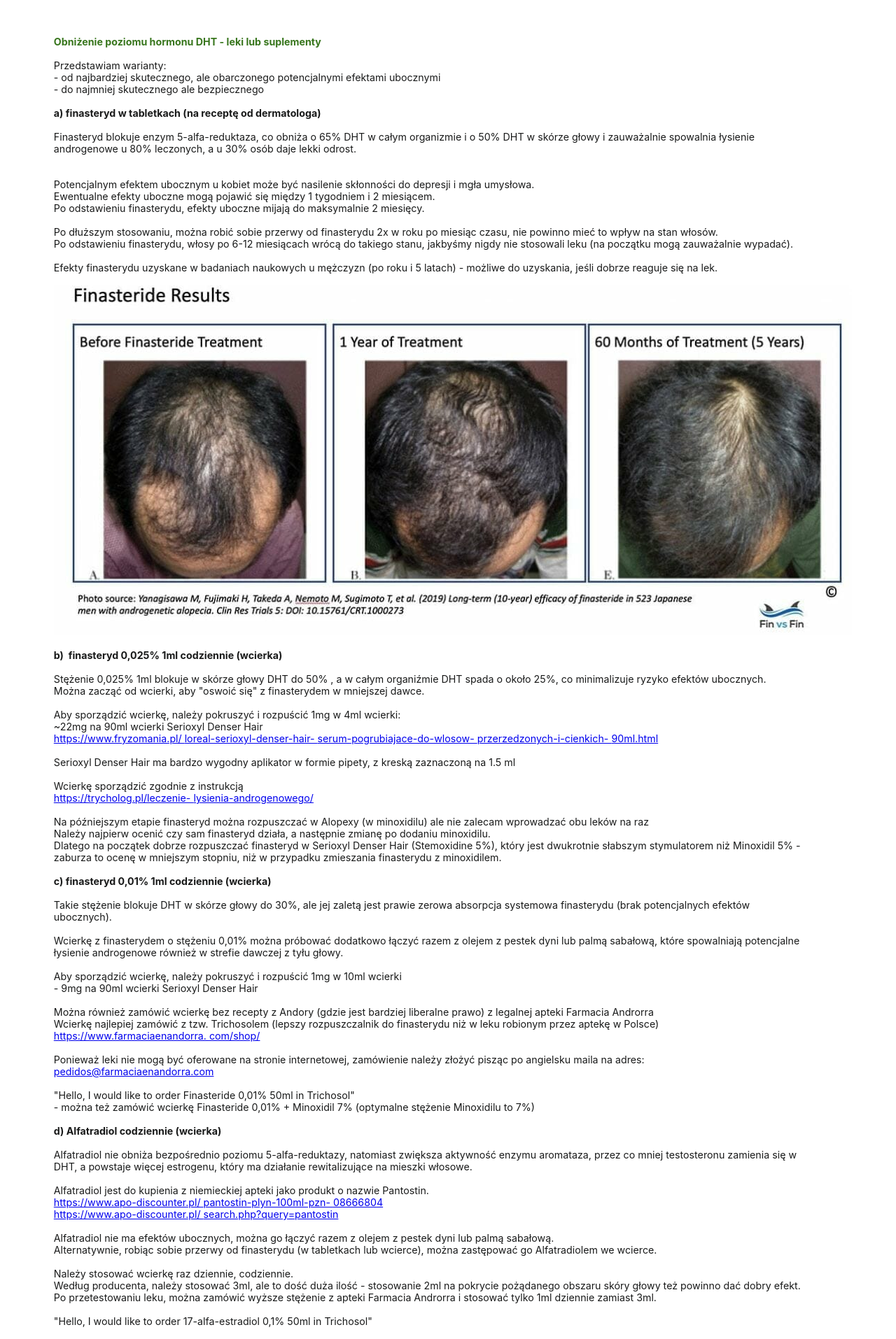
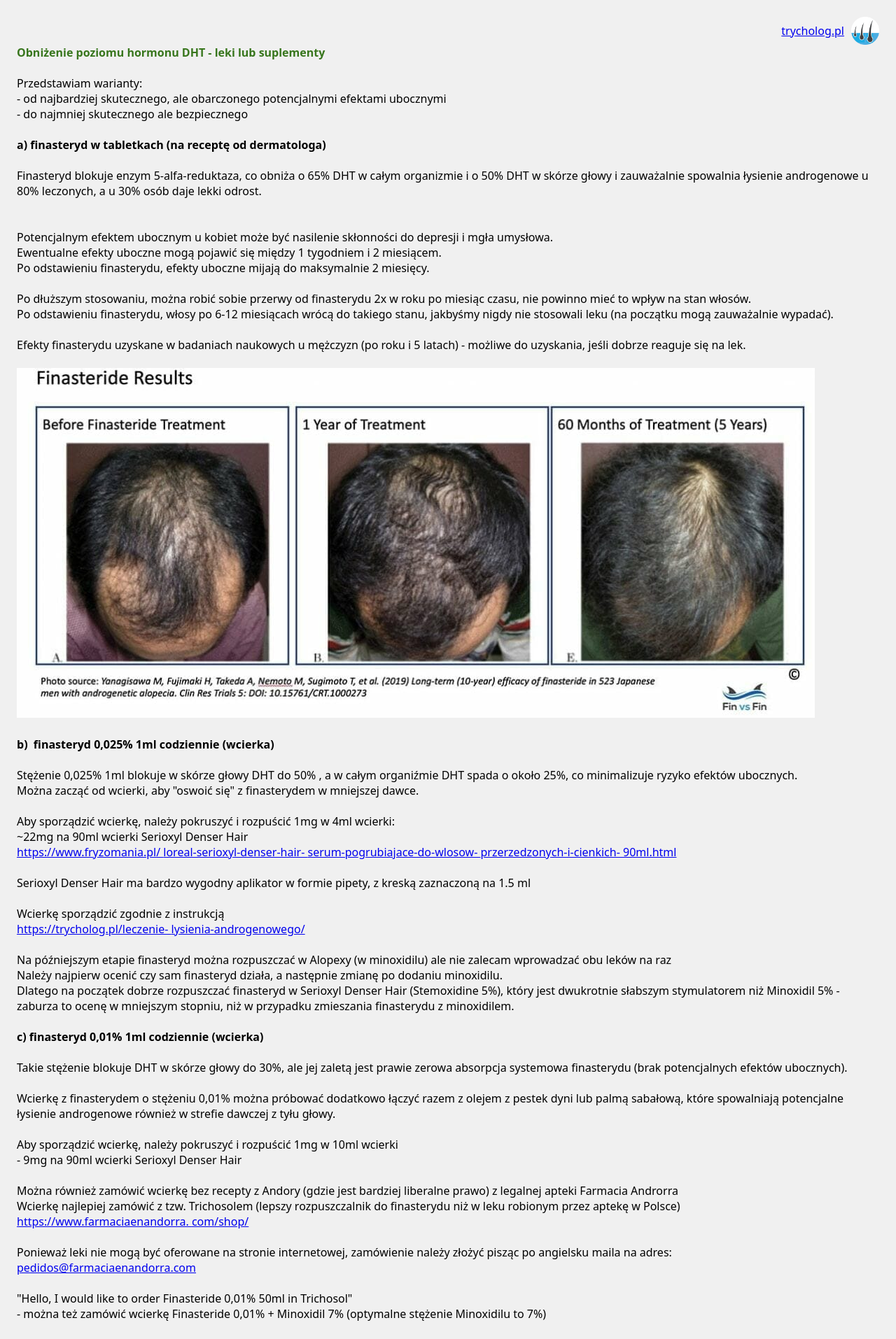
Before and after one commit to feegloo/feegloo.github.io, a Jekyll site: the page built from leczenie-lysienia-androgenowego-u-mezczyzn/index.html, in a window 1280 px wide. Shown: the top 1914 px of the page at 70% size. Built offline with Jekyll 4.4.1, drawn with Linux system fonts in a browser that asks for light colours.

Commit message:
move index.html to jekyll

```diff
--- a/_layouts/default.html
+++ b/_layouts/default.html
@@ -10,10 +10,32 @@
       padding: 1rem;
     }
 
-    .header {
-      text-align:right;
+    .header a {
+      display: flex;
+      justify-content: end;
+      align-items: center;
+      gap: 10px;
+    }
+
+    a:visited {
+      color: inherit;
+      text-decoration: none;
     }
   </style>
+  <script type="text/javascript" async src="https://www.googletagmanager.com/gtag/js?id=G-FT1KCDMZJQ"></script>
+  <script type="text/javascript">
+      window.dataLayer = window.dataLayer || [];
+      function gtag() { dataLayer.push(arguments); }
+      gtag('js', new Date());
+      gtag('config', 'G-FT1KCDMZJQ');
+  </script>
+  <script src="https://browser.sentry-cdn.com/8.26.0/bundle.tracing.replay.feedback.min.js"
+      integrity="sha384-u3C514nxDqz0fD63HP7I6OLFjYG+rtx1pqptNYuXVGR1pUtVswV/6C0dWYs9PvE9"
+      crossorigin="anonymous"></script>
+  <script type="text/javascript" src="../lib/sentry-config.js"></script>
+  <script>
+      initSentry()
+  </script>
 </head>
 <body>
   <header class="header">
--- a/leczenie-lysienia-androgenowego-u-mezczyzn/index.html
+++ b/leczenie-lysienia-androgenowego-u-mezczyzn/index.html
@@ -1,31 +1,14 @@
-<!DOCTYPE html>
-<html>
+---
+layout: default
+title: Leczenie łysienia androgenowego u mężczyzn | trycholog.pl
+---
 
-<head>
-    <title>trycholog.pl | Leczenie łysienia androgenowego u mężczyzn</title>
-    <meta name="description"
+
+<!-- <meta name="description"
         content="bezpłatna instrukcja leczenia łysienia androgenowego u mężczyzn - finasteryd, palma sabałowa, alfatradiol, HairGen">
     <meta name="keywords"
-        content="leczenie łysienia androgenowego u mężczyzn, finasteryd, palma sabałowa, alfatradiol, HairGen">
-    <link rel="stylesheet" href="./style.css">
-    <!-- Global site tag (gtag.js) - Google Analytics -->
-    <script type="text/javascript" async src="https://www.googletagmanager.com/gtag/js?id=G-FT1KCDMZJQ"></script>
-    <script type="text/javascript">
-        window.dataLayer = window.dataLayer || [];
-        function gtag() { dataLayer.push(arguments); }
-        gtag('js', new Date());
-        gtag('config', 'G-FT1KCDMZJQ');
-    </script>
-    <script src="https://browser.sentry-cdn.com/8.26.0/bundle.tracing.replay.feedback.min.js"
-        integrity="sha384-u3C514nxDqz0fD63HP7I6OLFjYG+rtx1pqptNYuXVGR1pUtVswV/6C0dWYs9PvE9"
-        crossorigin="anonymous"></script>
-    <script type="text/javascript" src="../lib/sentry-config.js"></script>
-    <script>
-        initSentry()
-    </script>
-</head>
+        content="leczenie łysienia androgenowego u mężczyzn, finasteryd, palma sabałowa, alfatradiol, HairGen"> -->
 
-<body>
 <div>
     <b>
         <font color="#38761d">Obniżenie poziomu hormonu DHT - leki lub suplementy</font>
@@ -505,6 +488,3 @@
 <div>
     <img src="./olej-z-pestek-dyni.png" alt="image.png">
 </div>
-</body>
-
-</html>
```
Lines whose indentation alone changed are shown as unchanged.
